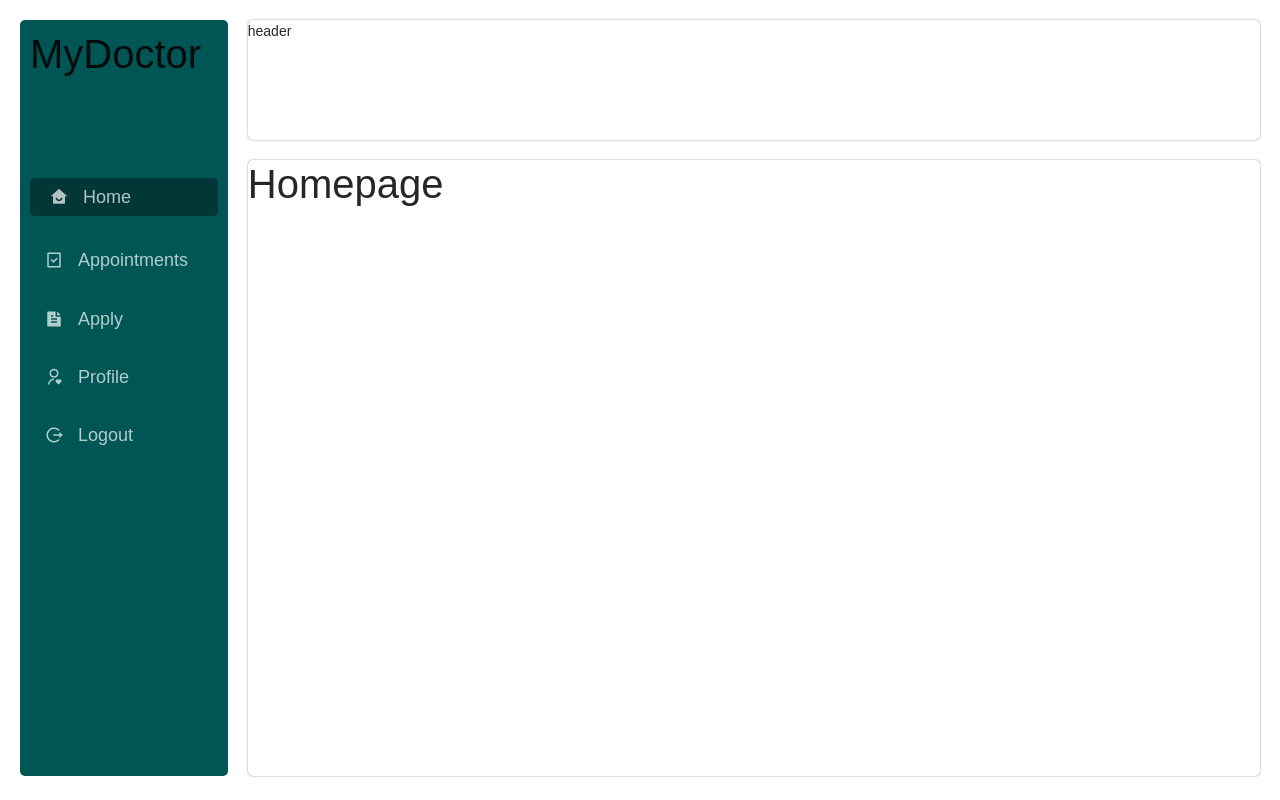
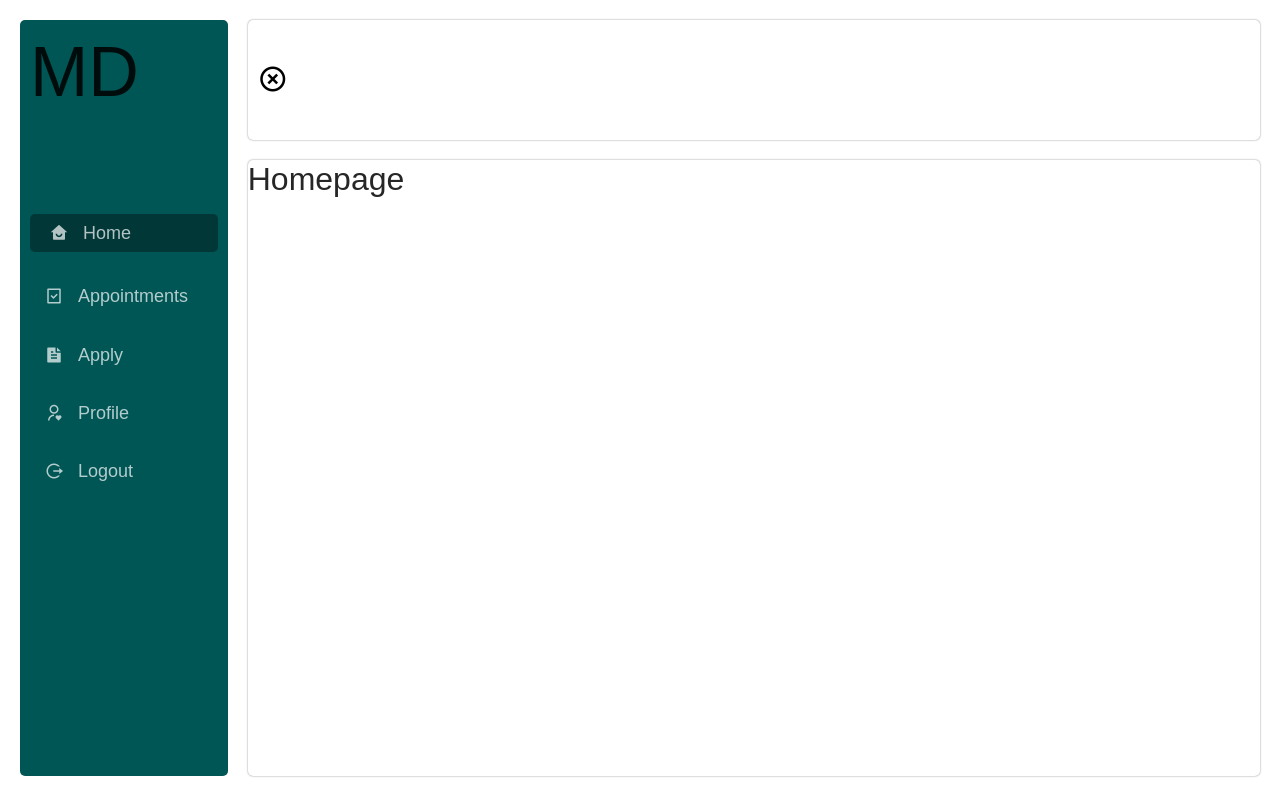
Before and after one commit to ahmedbenbettaieb/Dawini, a React (Create React App) app in the folder client/: page / in a window 1280 px wide. Built offline with nearby package versions, Linux system fonts and the light colour scheme; no server answers; sample sign-in values are in the browser's storage; a web font is replaced by a local one.

Commit message:
layout structure part III

```diff
--- a/client/public/index.html
+++ b/client/public/index.html
@@ -14,7 +14,7 @@
     <link rel="manifest" href="%PUBLIC_URL%/manifest.json" />
    <link href="https://cdn.jsdelivr.net/npm/remixicon@2.2.0/fonts/remixicon.css" rel="stylesheet">
 
-    <title>MyDoctor</title>
+    <title color=gray>MyDoctor</title>
   </head>
   <body>
     <noscript>You need to enable JavaScript to run this app.</noscript>
--- a/client/src/components/layout.tsx
+++ b/client/src/components/layout.tsx
@@ -1,36 +1,43 @@
-import React, { ReactNode } from "react";
+import React, { ReactNode, useState } from "react";
 import { Link, useLocation } from "react-router-dom";
 
 import '../layout.css';
+
 
 export interface LayoutProps {
   children: React.ReactNode;
 }
 export function Layout(props:LayoutProps) {
   const location=useLocation();
+  const[collapsed,setCollapsed]=useState(false)
 
   const userMenu = [
     {
+      id: "1",
       name: "Home",
       path: "/",
       icon: "ri-home-smile-fill",
     },
     {
+      id: "2",
       name: "Appointments",
       path: "/appointments",
       icon: "ri-task-line",
     },
     {
+      id: "3",
       name: "Apply",
       path: "/apply-doctor",
       icon: "ri-file-text-fill",
     },
     {
+      id: "4",
       name: "Profile",
       path: "/profile",
       icon: "ri-user-heart-line",
     },
     {
+      id: "5",
       name: "Logout",
       path: "/logout",
       icon: "ri-logout-circle-r-line",
@@ -43,25 +50,32 @@ export function Layout(props:LayoutProps) {
   return (
     <div className="main">
       <div className="d-flex layout">
-        <div className="sidebar">
+        <div className={`${collapsed ? 'collapsed-sidebar':'sidebar'}`}>
           <div className="sidebar-header">
-            <h1>MyDoctor</h1>
-
+            <h1>MD</h1>
           </div>
           <div className="menu">
-            {menuToBeRendered.map((menu)=>{
-              const isActive=location.pathname===menu.path;
-                return (<div className={`d-flex menu-item ${isActive && 'active-menu-item'}`}>
-                    <i className={menu.icon}></i>
-                    <Link to= {menu.path}>{menu.name}</Link>
-                  </div>
-            )
+            {menuToBeRendered.map((menu) => {
+              const isActive = location.pathname === menu.path;
+              return (
+                <div
+                  key={menu.id}
+                  className={`d-flex menu-item ${
+                    isActive && "active-menu-item"
+                  }`}
+                >
+                  <i className={menu.icon}></i>
+                  { !collapsed && <Link to={menu.path}>{menu.name}</Link>}
+                </div>
+              );
             })}
           </div>
         </div>
 
         <div className="content">
-          <div className="header">header</div>
+          <div className="header">
+            <i className="ri-close-circle-line close-icons" onClick={()=>setCollapsed(true)}></i>
+          </div>
           <div className="body">{props.children}</div>
         </div>
       </div>
--- a/client/src/index.css
+++ b/client/src/index.css
@@ -87,6 +87,9 @@ label {
 .anchor:hover{
   text-decoration: underline !important;
 }
+.remix-icons {
+  font-size: 50px !important;
+}
 
 
 /* auth pages */
--- a/client/src/layout.css
+++ b/client/src/layout.css
@@ -1,6 +1,9 @@
 .main {
   padding: 20px;
   height: 100vh;
+}
+h1{
+  font-size: 70px;
 }
 .sidebar {
   background-color: #005555;
@@ -11,13 +14,26 @@
   padding: 10px;
   width: 250px;
 }
+.collapsed-sidebar{
+  background-color: #005555;
+  border-radius: 5px;
+  box-shadow: 0 0 2 px gray;
+  margin-right: 20px;
+  min-height: 100%;
+  padding: 10px;
+  width: 58px;
+
+}
 .header {
   background-color: white;
   border-radius: 5px;
   box-shadow: 0 0 2px gray;
   margin-bottom: 20px;
   height: 15vh;
-  width: 100%;
+  display: flex;
+  align-items:center ;
+  justify-content: space-between;
+
 }
 .body {
   background-color: white;
@@ -51,9 +67,20 @@ color: rgba(255, 255, 255, 0.700);
   margin: 0 15px;
 
 }
+
 .active-menu-item {
   color:white;
   background-color: #013737;
   padding: 5px;
   border-radius:5px ;
 }
+.close-icons {
+  font-size: 30px;
+  color: black;
+  cursor: pointer;
+  padding-left: 10px;
+}
+.close-icons:hover {
+  font-size: 50px;
+
+}
--- a/client/src/pages/Home.tsx
+++ b/client/src/pages/Home.tsx
@@ -26,7 +26,7 @@ export function Home() {
 
   return (
     <Layout>
-      <h1> Homepage </h1>
+      <h2> Homepage </h2>
     </Layout>
   );
 }
```
